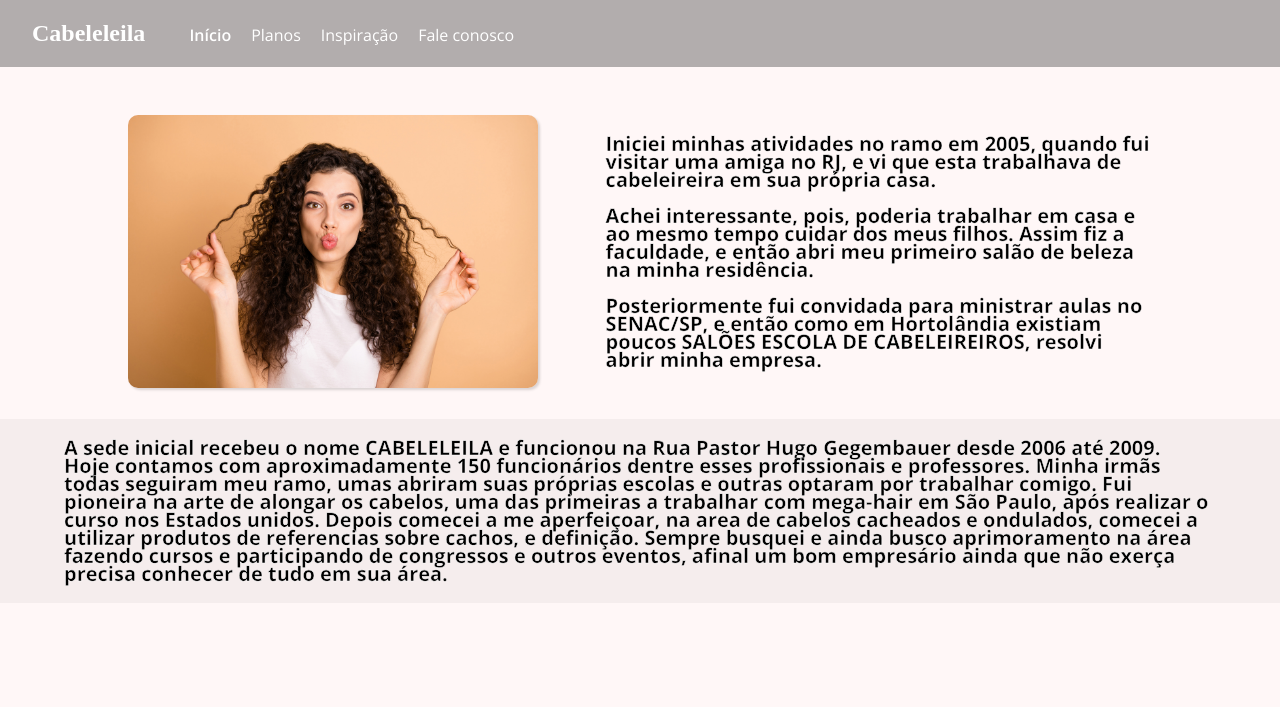
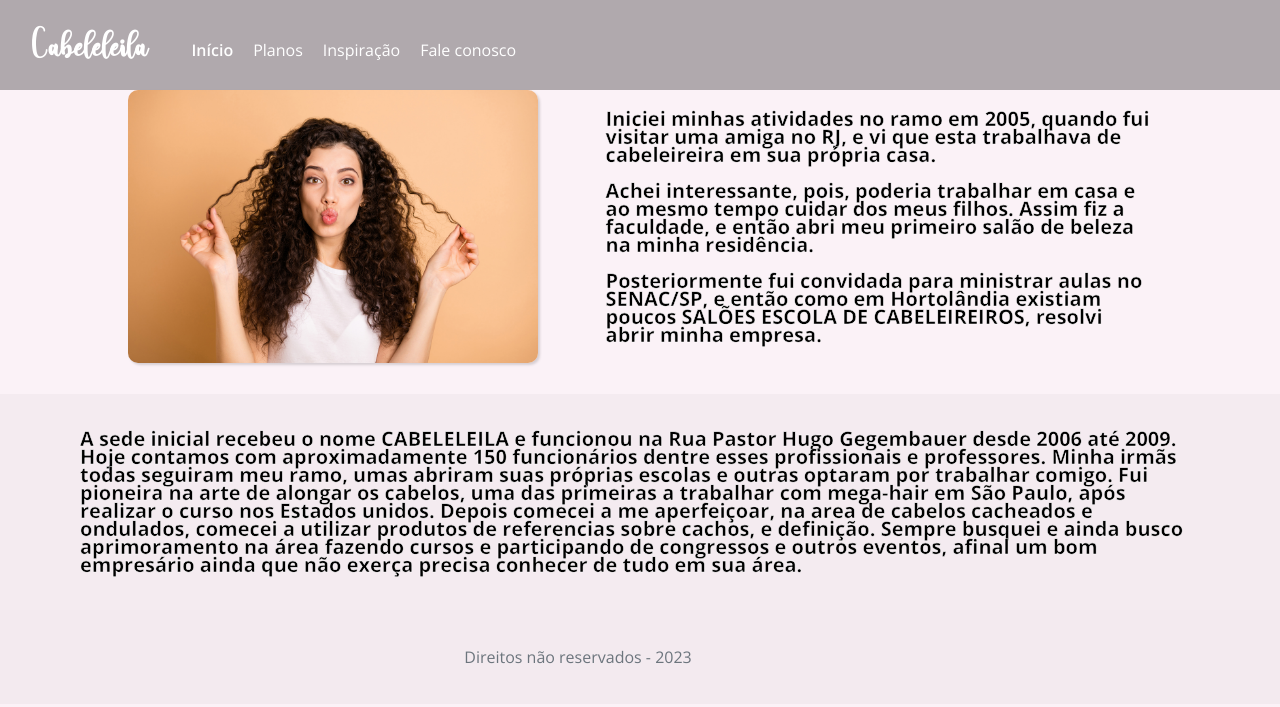
Before and after one commit to PHSebastiao/cabeleleila, a plain HTML site: page index.html in a window 1280 px wide. Drawn offline with nearby package versions, Linux system fonts and the light colour scheme; a web font is replaced by a local one.

Commit message:
atualização do site

```diff
--- a/assets/styles.css
+++ b/assets/styles.css
@@ -11,7 +11,8 @@ html {
 html,
 body {
     margin: 0;
-    height: 100%;
+    width:  100%;
+    min-height: 100%;
     font-family: "Open Sans", sans-serif;
 }
 
@@ -21,12 +22,13 @@ body {
 }
 
 body {
-    background-color: rgb(255, 247, 247);
+    background-color: #fbf2f7;
     /* background-image:     url("./fundo_.jpg"); */
 }
 
 main {
     display: flex;
+    height: 100%;
     justify-content: center;
     flex-wrap: wrap;
     gap: 30px;
@@ -40,7 +42,7 @@ main {
     width: 90%;
     display: flex;
     gap: 5rem;
-    justify-content: space-around
+    justify-content: space-around;
 }
 
 /* Navegação */
@@ -64,7 +66,7 @@ main {
     gap: 20px;
 }
 
-.nav-item a {
+a {
     text-decoration: none;
     color: inherit;
 }
@@ -75,21 +77,21 @@ main {
 
 section#first-section {
     display: flex;
-    flex-direction: column;
-    align-items: center;
+    justify-content: center;
 }
 section#second-section {
     display: flex;
     flex-direction: column;
     align-items: center;
-    background-color: rgba(245, 237, 237);
+    height: fit-content;
+    background-color: rgba(30, 30, 30, 0.03);
 }
 
 .container-foto {
     display: flex;
     width: 80%;
     align-items: center;
-    margin-top: 3rem;
+    /* margin-top: 3rem; */
     gap: 3rem;
 }
 
@@ -109,6 +111,10 @@ section#second-section {
     font-weight: bold;
     -webkit-text-stroke: 0.5px white;
     line-height: 18px;
+}
+
+#second-section p {
+    padding: 1rem;
 }
 
 #wrap {
@@ -138,10 +144,17 @@ section#second-section {
 
 .side {
     width: 40%;
+    height: 50%;
     margin-top: 5rem;
 }
 
 .side-right {
+    display: flex;
+    justify-content: center;
+    align-items: center;
+}
+
+.side-left {
     display: flex;
     justify-content: center;
     align-items: center;
@@ -177,7 +190,7 @@ textarea {
 .button {
     display: inline-block;
     margin: 0;
-    padding: 0.2rem .5rem;
+    padding: 0.2rem 0.5rem;
     border: 0;
     border-radius: 0.317rem;
     background-color: #aaa;
@@ -220,3 +233,17 @@ textarea {
 video {
     box-shadow: rgba(0, 0, 0, 0.24) 0px 3px 8px;
 }
+
+.text-muted {
+    color: #6c757d;
+    font-weight: lighter;
+}
+
+footer {
+    /* position: fixed;
+    bottom: 0; */
+    width: 100%;
+    background-color: rgba(0, 0, 0, 0.03);
+    text-align: center;
+    padding: 20px;
+}
--- a/index.html
+++ b/index.html
@@ -19,7 +19,7 @@
     <header>
         <div class="navbar">
             <h2 class="nav-title">
-                Cabeleleila <!-- Sujeito a alteração (para uma imagem)-->
+                <a href="./">Cabeleleila</a>  <!-- Sujeito a alteração (para uma imagem)-->
             </h2>
             <ul class="nav-list">
                 <li class="nav-item active">
@@ -84,6 +84,11 @@
             </div>
         </section>
     </main>
+    <footer>
+        <div class="container footer">
+            <p class="text-muted">Direitos não reservados - 2023</p>
+        </div>
+    </footer>
 </body>
 
 </html>
```
Also changed, not shown: faleconosco.html (+8 -3 lines), inspiracao.html (+6 -1 lines), planos.html (+6 -1 lines), assets/fonts/AdreenaScript-Demo.ttf (added), 1 other file. Lines whose indentation alone changed are shown as unchanged.
